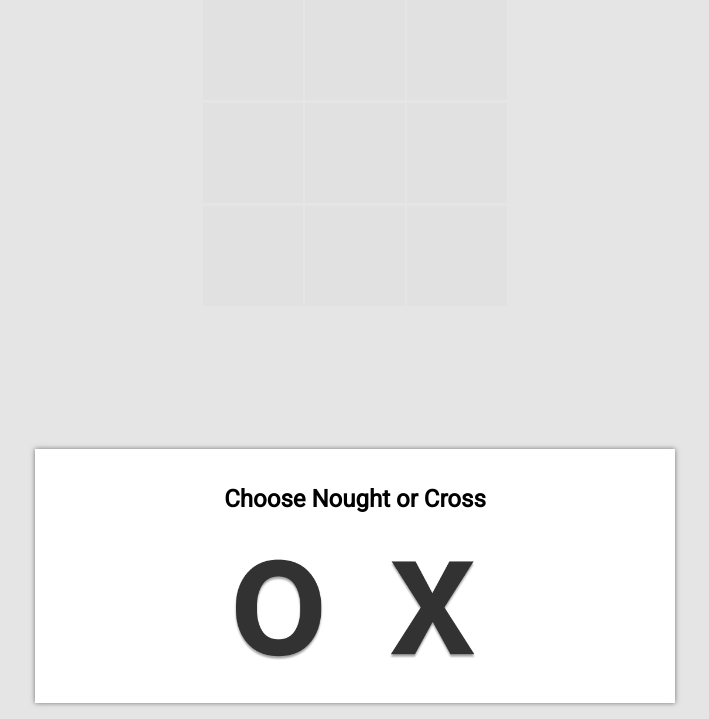
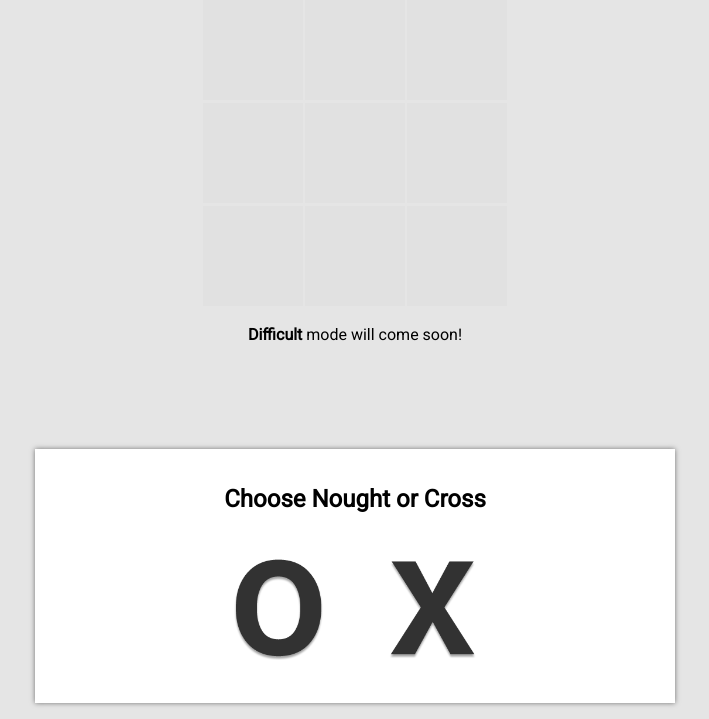
Before and after one commit to FarooqAR/tictactoe, a plain HTML site: page index.html in a window 1280 px wide. Shown: the part 81-800 px from the top of the page, without its empty margins (285-994 px from the left). Drawn offline with nearby package versions, Linux system fonts and the light colour scheme.

Commit message:
just a little message for future release

```diff
--- a/index.html
+++ b/index.html
@@ -29,6 +29,7 @@
         </div>
 
     </div>
+    <p style="text-align:center;"><strong>Difficult</strong> mode will come soon!</p>
     <div class="dialog_main start">
         <div class="dialog">
             <h2>Choose Nought or Cross</h2>
```
